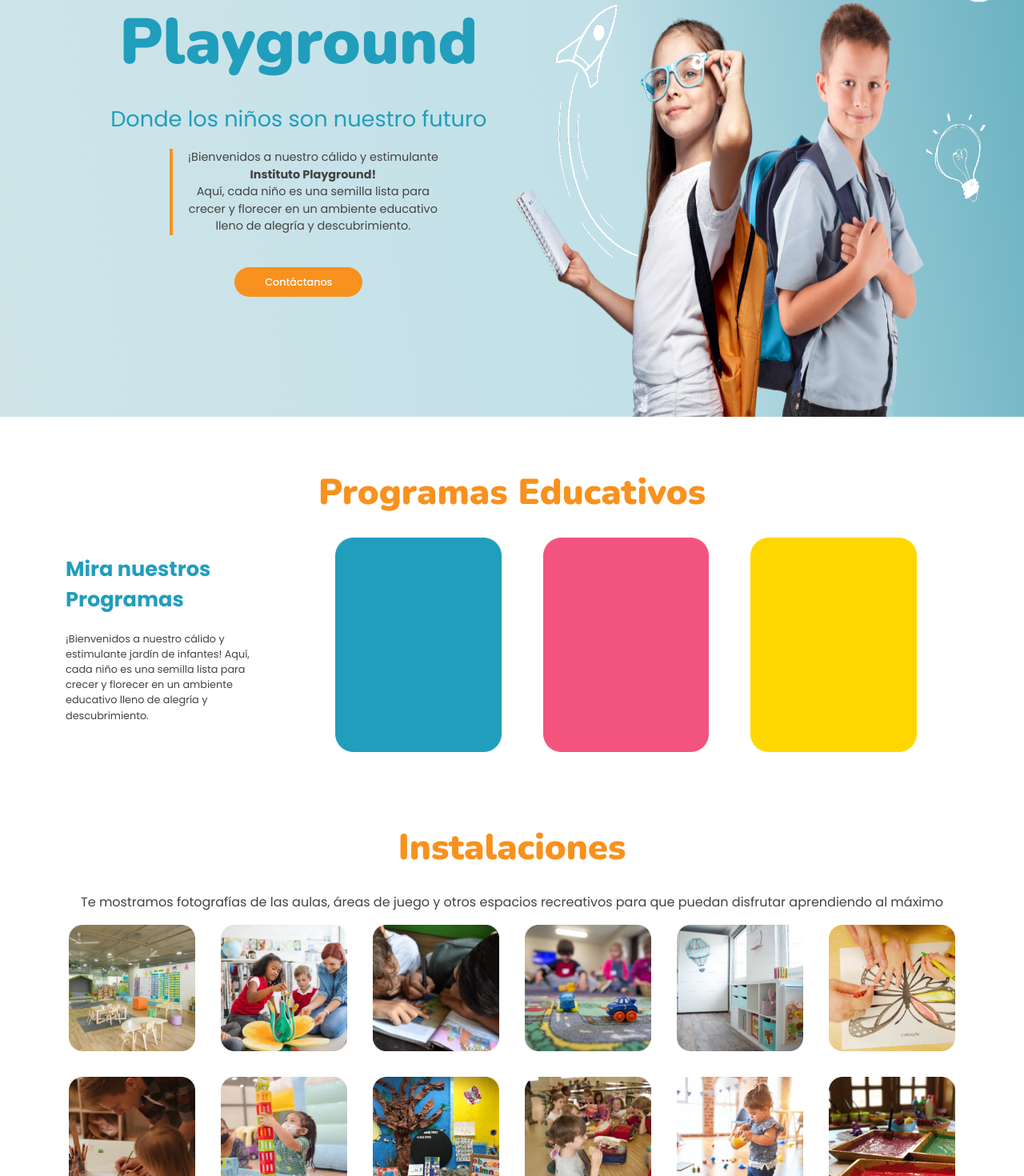
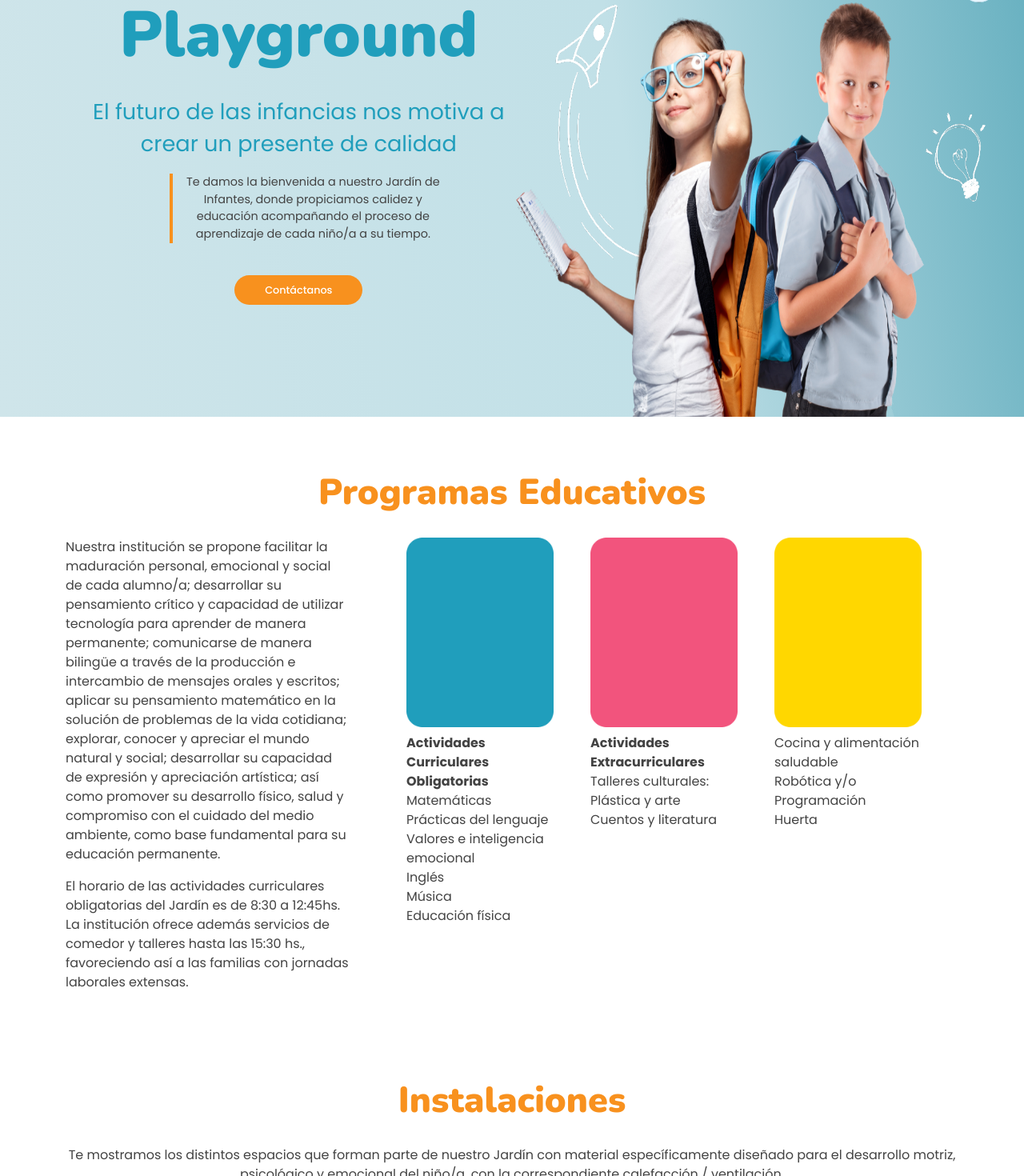
Before and after one commit to AndresBoni/Jardin-Burbujas-De-Algodon-Website, a React (Vite) app in the folder frontend/: page / in a window 1280 px wide. Shown: the part 240-1710 px from the top of the page at 80% size. Built offline with nearby package versions, Linux system fonts and the light colour scheme; a web font is replaced by a local one.

Commit message:
correcionex ux

```diff
--- a/frontend/src/App.css
+++ b/frontend/src/App.css
@@ -62,3 +62,9 @@ a {
 .section {
   margin-bottom: 4rem;
 }
+
+
+ul{
+  list-style: none;
+
+}
--- a/frontend/src/components/Contacto.jsx
+++ b/frontend/src/components/Contacto.jsx
@@ -14,31 +14,31 @@ const Contacto = () => {
               type="name"
               className="form-control formulario"
               id="nameInput"
-              placeholder="Nombre y apellido"
+              placeholder="* Nombre y apellido"
             />
             <input
               type="tel"
               className="form-control formulario"
               id="telInput"
-              placeholder="Numero"
+              placeholder="Telefono"
             />
             <input
               type="email"
               className="form-control formulario"
               id="emailInput"
-              placeholder="email"
+              placeholder="* Email"
             />
             <textarea
               name="comment"
               id="commentInput"
               className="form-control formulario"
-              placeholder="comentarios:"
+              placeholder="* ¿Cómo te podemos ayudar?"
               rows={4}
             >
             </textarea>
             <button
               className="form-control btn-enviar">
-              Enviar Consulta
+              Enviar consulta
             </button>
           </form>
         </div>
--- a/frontend/src/components/Equipo.jsx
+++ b/frontend/src/components/Equipo.jsx
@@ -51,7 +51,7 @@ const Equipo = () => {
           <span>Nombre del integrante</span>
           <span>Rol desempeñado</span>
         </div>
-        <div className="col d-flex flex-column p-4">
+        <div className="col d-flex flex-column p-4 d-none d-md-block">
           <img
             src={imgCircle5}
             className="img-fluid rounded-circle p-4 d-none d-md-block"
@@ -60,7 +60,7 @@ const Equipo = () => {
           <span>Nombre del integrante</span>
           <span>Rol desempeñado</span>
         </div>
-        <div className="col d-flex flex-column p-4">
+        <div className="col d-flex flex-column p-4 d-none d-md-block">
           <img
             src={imgCircle6}
             className="img-fluid rounded-circle p-4 d-none d-md-block"
@@ -69,7 +69,7 @@ const Equipo = () => {
           <span>Nombre del integrante</span>
           <span>Rol desempeñado</span>
         </div>
-        <div className="col d-flex flex-column p-4">
+        <div className="col d-flex flex-column p-4 d-none d-md-block">
           <img
             src={imgCircle7}
             className="img-fluid rounded-circle p-4 d-none d-md-block"
@@ -78,7 +78,7 @@ const Equipo = () => {
           <span>Nombre del integrante</span>
           <span>Rol desempeñado</span>
         </div>
-        <div className="col d-flex flex-column p-4">
+        <div className="col d-flex flex-column p-4 d-none d-md-block">
           <img
             src={imgCircle8}
             className="img-fluid rounded-circle p-4 d-none d-md-block"
--- a/frontend/src/components/Header.jsx
+++ b/frontend/src/components/Header.jsx
@@ -12,15 +12,11 @@ const Header = () => {
         <div className="col-10 col-auto d-flex align-items-center flex-column gap-3">
           <span className="text-brand">Playground</span>
           <span className="text-slogan text-center -text-lg-start">
-            Donde los niños son nuestro futuro
+            El futuro de las infancias nos motiva a crear un presente de calidad
           </span>
           <div className="row d-flex col-12 col-lg-10 col-xl-8 text-xl-center">
             <div className="text text-wrap">
-              ¡Bienvenidos a nuestro cálido y estimulante{" "}
-              <b>Instituto Playground!</b>
-              <br />
-              Aquí, cada niño es una semilla lista para crecer y florecer en un
-              ambiente educativo lleno de alegría y descubrimiento.
+              Te damos la bienvenida a nuestro Jardín de Infantes, donde propiciamos calidez y educación acompañando el proceso de aprendizaje de cada niño/a a su tiempo.
             </div>
           </div>
           <button className="btn btn-orange rounded-pill d-flex justify-content-center my-4">
--- a/frontend/src/components/Instalaciones.jsx
+++ b/frontend/src/components/Instalaciones.jsx
@@ -21,8 +21,7 @@ const Instalaciones = () => {
       </div>
       <div class="row">
         <div class="col text-center">
-          Te mostramos fotografías de las aulas, áreas de juego y otros espacios
-          recreativos para que puedan disfrutar aprendiendo al máximo
+        Te mostramos los distintos espacios que forman parte de nuestro Jardín con material específicamente diseñado para el desarrollo motriz, psicológico y emocional del niño/a, con la correspondiente calefacción / ventilación.
         </div>
       </div>
       <div className="row row-cols-2 row-cols-sm-4 row-cols-md-6">
--- a/frontend/src/components/Programas.jsx
+++ b/frontend/src/components/Programas.jsx
@@ -8,28 +8,58 @@ const Programas = () => {
   return (
     <div className="container section" id="programas">
       <div className="row d-flex justify-content-center">
-        <div className="col-auto title">Programas Educativos</div>
+        <div className="col-auto title text-center">Programas Educativos</div>
       </div>
       <div class="row d-flex">
-        <div class="col-md-3 d-flex flex-column justify-content-evenly ">
-          <span className="encabezado-texto-programas text-center text-md-start">
-            Mira nuestros Programas
-          </span>
-          <p className="texto-programas">
-            ¡Bienvenidos a nuestro cálido y estimulante jardín de infantes!
-            Aquí, cada niño es una semilla lista para crecer y florecer en un
-            ambiente educativo lleno de alegría y descubrimiento.
+        <div class="col-lg-4 d-flex flex-column justify-content-evenly ">
+          <p>
+            Nuestra institución se propone facilitar la maduración personal,
+            emocional y social de cada alumno/a; desarrollar su pensamiento
+            crítico y capacidad de utilizar tecnología para aprender de manera
+            permanente; comunicarse de manera bilingüe a través de la producción
+            e intercambio de mensajes orales y escritos; aplicar su pensamiento
+            matemático en la solución de problemas de la vida cotidiana;
+            explorar, conocer y apreciar el mundo natural y social; desarrollar
+            su capacidad de expresión y apreciación artística; así como promover
+            su desarrollo físico, salud y compromiso con el cuidado del medio
+            ambiente, como base fundamental para su educación permanente.
+          </p>
+          <p>
+            El horario de las actividades curriculares obligatorias del Jardín
+            es de 8:30 a 12:45hs. La institución ofrece además servicios de
+            comedor y talleres hasta las 15:30 hs., favoreciendo así a las
+            familias con jornadas laborales extensas.
           </p>
         </div>
-        <div class="col-md-9 d-flex justify-content-evenly">
+        <div class="col-lg-8 d-flex justify-content-evenly">
           <div className="col-3">
-            <img src={imgRectangleTeal} className="img-fluid" alt="" />
+            <img src={imgRectangleTeal} className="img-fluid mb-2" alt="" />
+            <b>Actividades Curriculares Obligatorias</b>
+            <br />
+            Matemáticas <br />
+            Prácticas del lenguaje <br />
+            Valores e inteligencia emocional<br />
+            Inglés <br />
+            Música <br />
+            Educación física<br />
+            <br />
           </div>
           <div className="col-3">
-            <img src={imgRectanglePink} className="img-fluid" alt="" />
+            <img src={imgRectanglePink} className="img-fluid mb-2" alt="" />
+            <b>Actividades Extracurriculares</b>
+            <br />
+            Talleres culturales:<br />
+            Plástica y arte <br />
+            Cuentos y literatura<br />
+
           </div>
           <div className="col-3">
-            <img src={imgRectangleYellow} className="img-fluid" alt="" />
+            <img src={imgRectangleYellow} className="img-fluid mb-2" alt="" />
+            <br />
+            Cocina y alimentación saludable<br />
+            Robótica y/o Programación<br />
+            Huerta<br />
+
           </div>
         </div>
       </div>
--- a/frontend/src/components/styles/Contacto.css
+++ b/frontend/src/components/styles/Contacto.css
@@ -13,5 +13,5 @@
   background: var(--orange);
   color: white;
   padding: 20px;
-  font-size: 0.8rem;
+  font-size: 1rem;
 }
```
Also changed, not shown: frontend/src/components/NoticiasCards.jsx (added, +14 -0 lines), frontend/src/components/Slider.jsx (added, +27 -0 lines), frontend/src/components/TestimoniosCard.jsx (added, +27 -0 lines), frontend/src/components/styles/Slider.css (added, +30 -0 lines).
